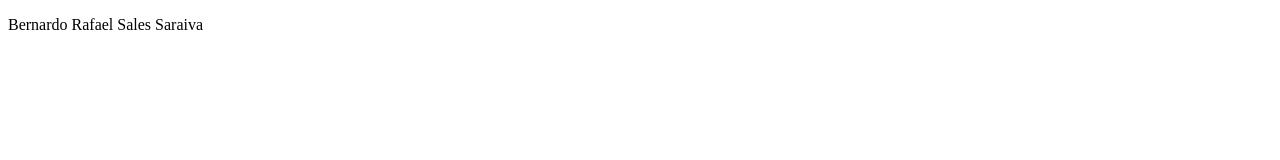
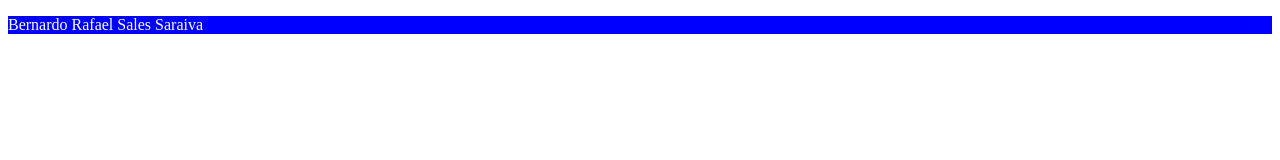
Before and after one commit to Brx012/html-css-intro, a plain HTML site: page index.html in a window 1280 px wide. Drawn offline with Linux system fonts and the light colour scheme; files that its build step writes are made by us from their sources.

Commit message:
terminei

```diff
--- a/css/style.css
+++ b/css/style.css
@@ -1,4 +1,4 @@
 p {
 	background-color: blue;
-	color: white;
+	color: rgb(255, 255, 255);
 }
--- a/index.html
+++ b/index.html
@@ -3,6 +3,7 @@
 <head>
     <meta charset="UTF-8">
     <meta name="viewport" content="width=device-width, initial-scale=1.0">
+    <link rel="stylesheet" href="style.css">
     <title>Document</title>
 </head>
 <body>
```
